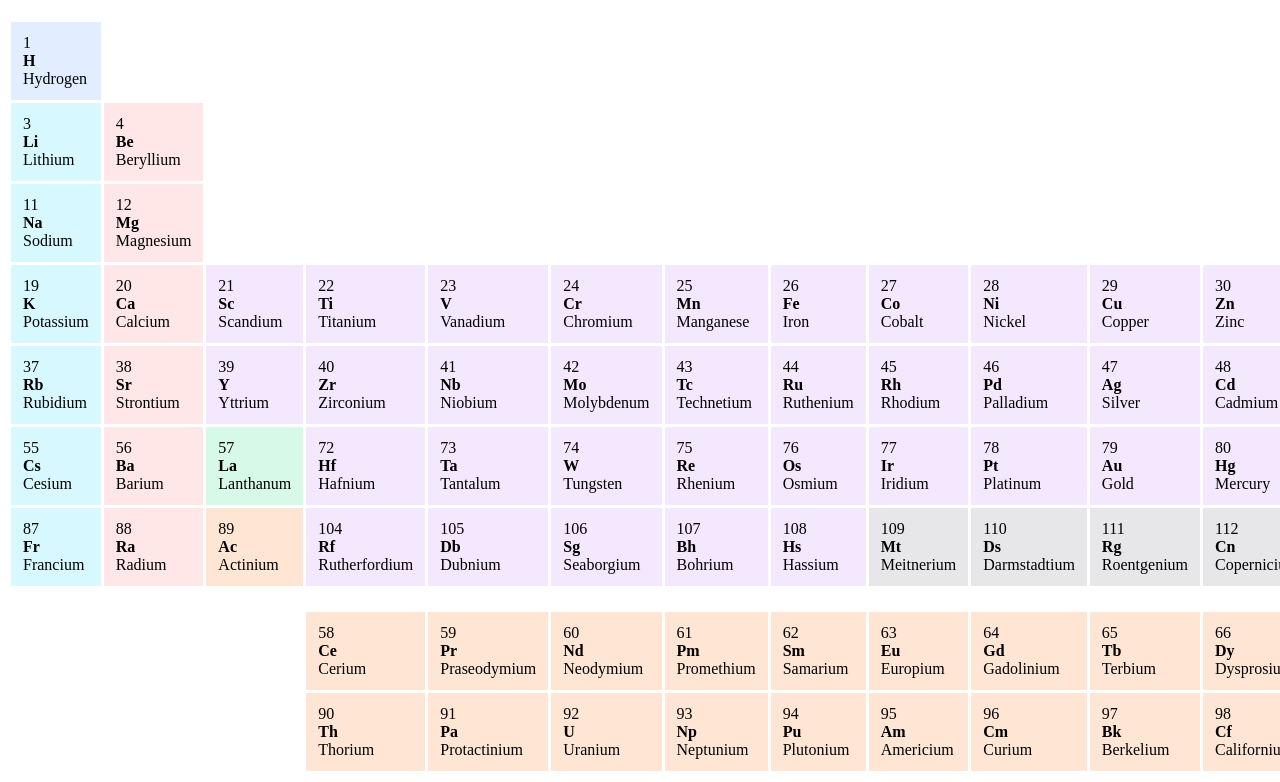
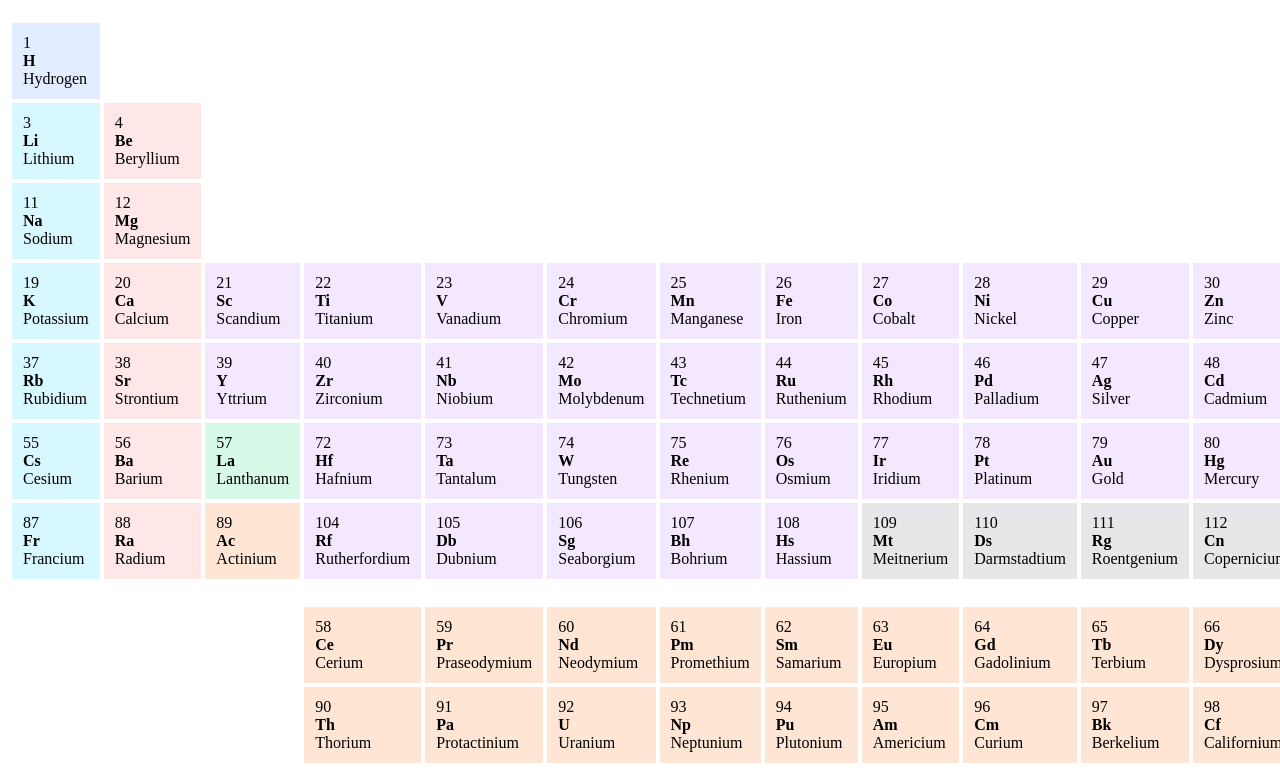
Before and after one commit to kashifshahzad23/Periodic-Table, a plain HTML site: page index.html in a window 1280 px wide. Shown: the part 61-843 px from the top of the page. Drawn offline with Linux system fonts and the light colour scheme.

Commit message:
Push Table

```diff
--- a/index.html
+++ b/index.html
@@ -5,7 +5,7 @@
   </head>
   <body>
     <h1>Periodic Table</h1>
-    <table cellpadding="12" cellspacing="3">
+    <table cellpadding="11" cellspacing="4">
       <thead>
         <tr>
           <td bgcolor="#e2eeff">
```
